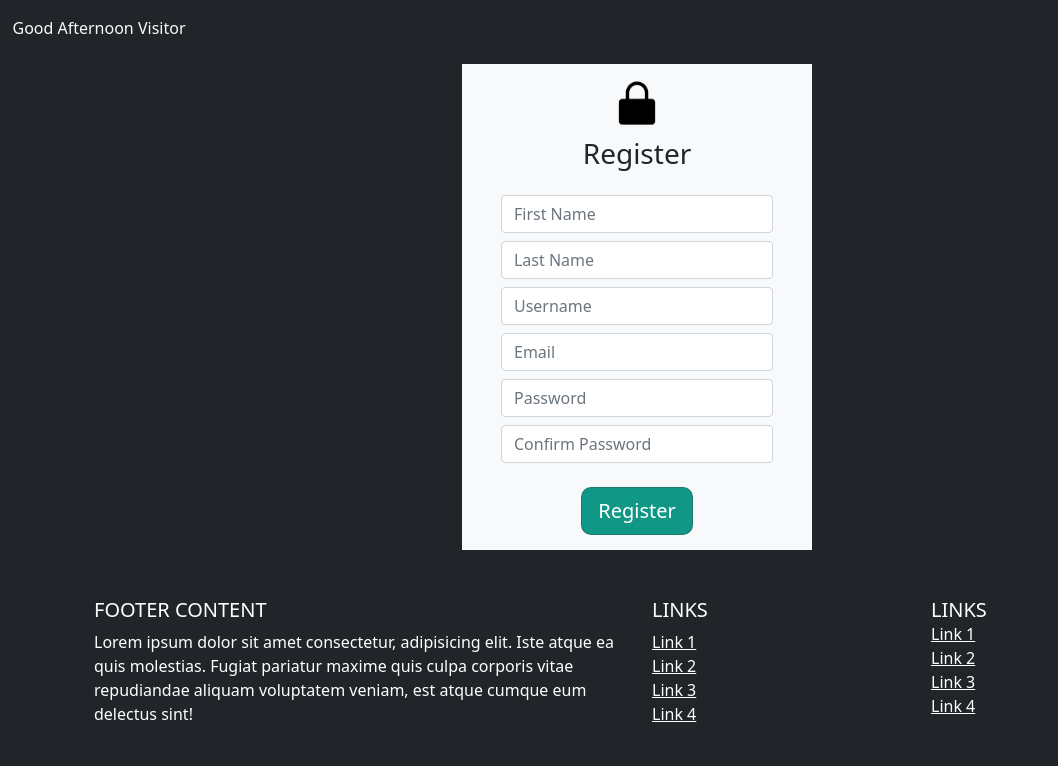
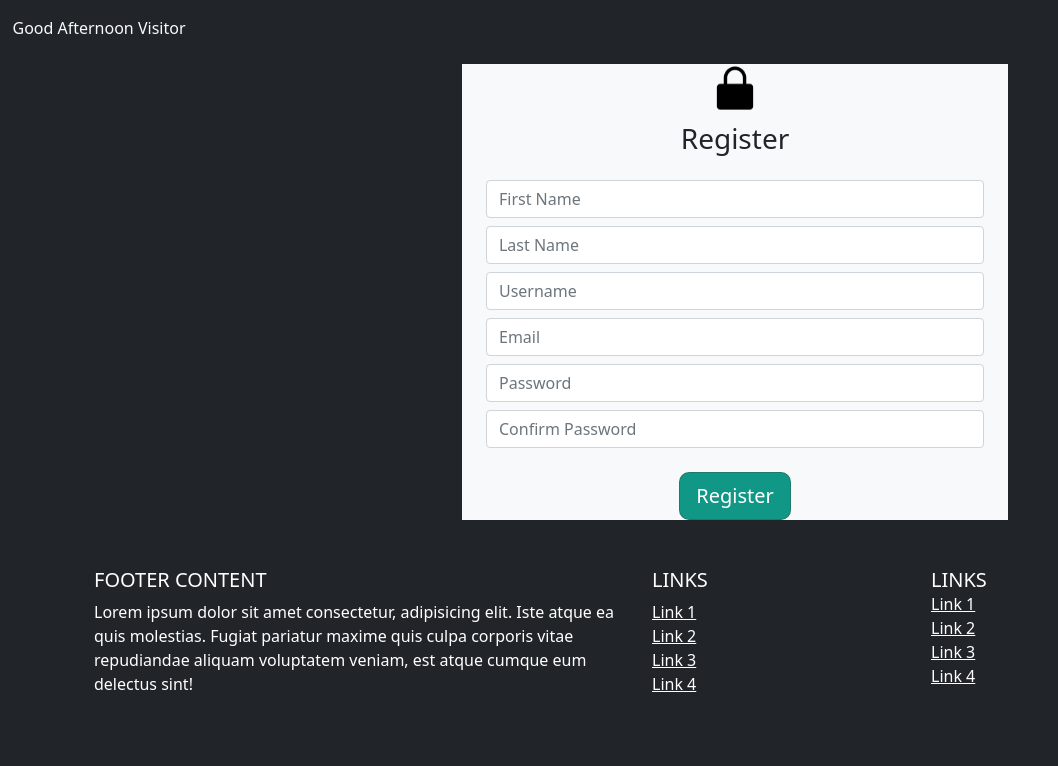
Before and after one commit to Richard-Immergluck/blog-pennythoughts, a Flask app: page /register in a window 1280 px wide. Shown: the part 82-848 px from the top of the page, without its empty margins (0-1058 px from the left). After the commit the page ends 774 px from the top, so only its background shows below. Run offline with Flask 2, Linux system fonts and the light colour scheme; parts of the project's set-up code (start-up, migrations or seed data) failed here and were passed over; some libraries are stand-ins or nearby versions.

Commit message:
Registration working again - needs updated css now

```diff
--- a/pennythoughts/templates/register.html
+++ b/pennythoughts/templates/register.html
@@ -11,7 +11,7 @@ Register
         <div class="col-md-4 align-self-start">
         </div>
         <div class="col-md-6 align-self-center">
-            <form class="form-signin mt-4 mb-4 bg-light" method="POST" action="/login">
+            <form class="text-center mt-4 mb-4 bg-light" method="POST" action="">
                 <img src="/static/img/padlock-icon.jpg" alt="" height="50" width="50" class="mb-2">
                 <h2 class="h3 mb-4 font-weight-normal text-dark">Register</h2>
                 {{ form.csrf_token }}
@@ -40,7 +40,7 @@ Register
                 <span style="color: red;">[{{ error }}]</span>
                 {% endfor %}
 
-                <button class="btn btn-lg btn-block mt-3" id="register" type="submit">Register</button>
+                <button class="btn btn-lg btn-block mt-3" id="register" type="submit" value="Register">Register</button>
             </form>
         </div>
         <div class="col-md-3 align-self-end">
```
